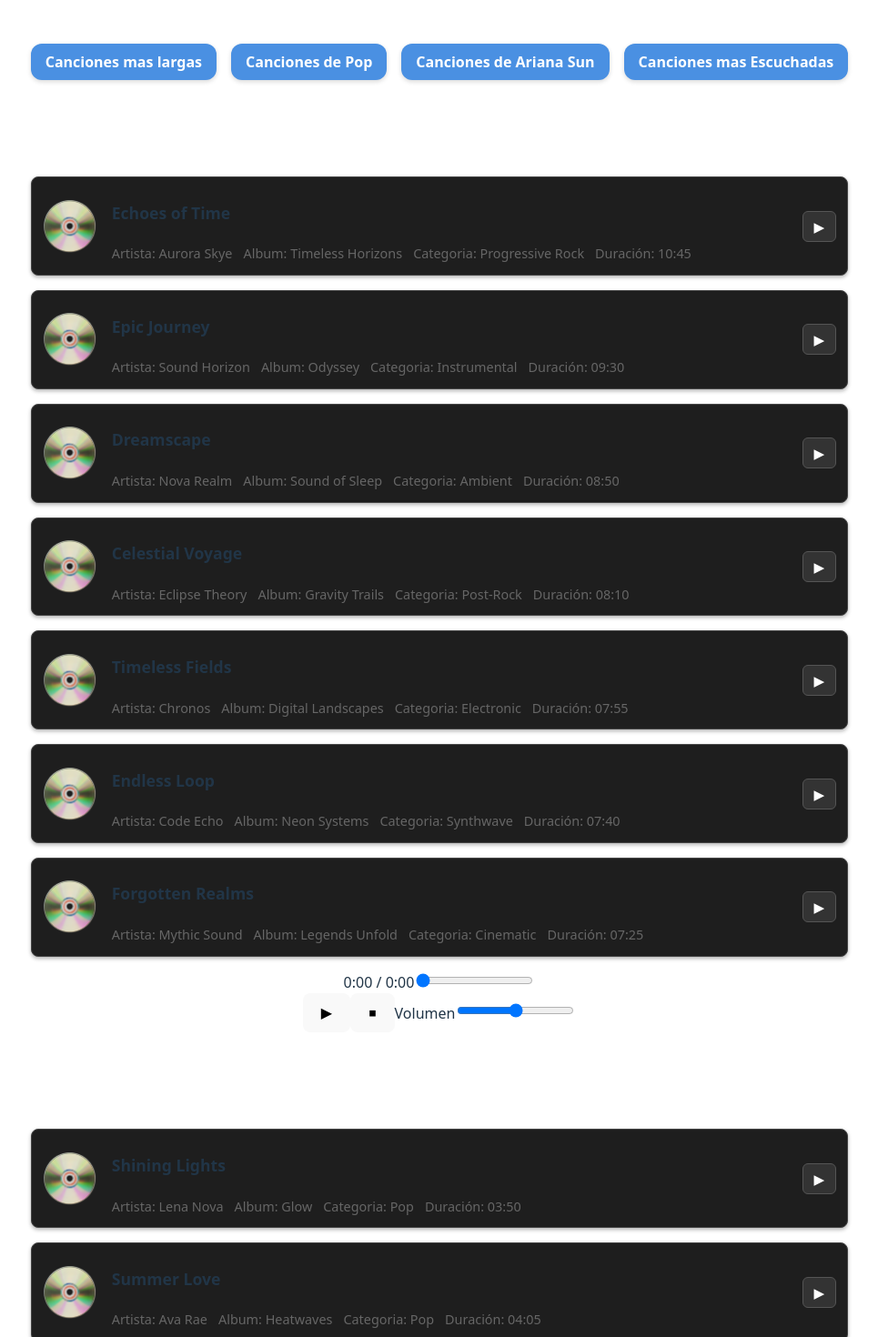
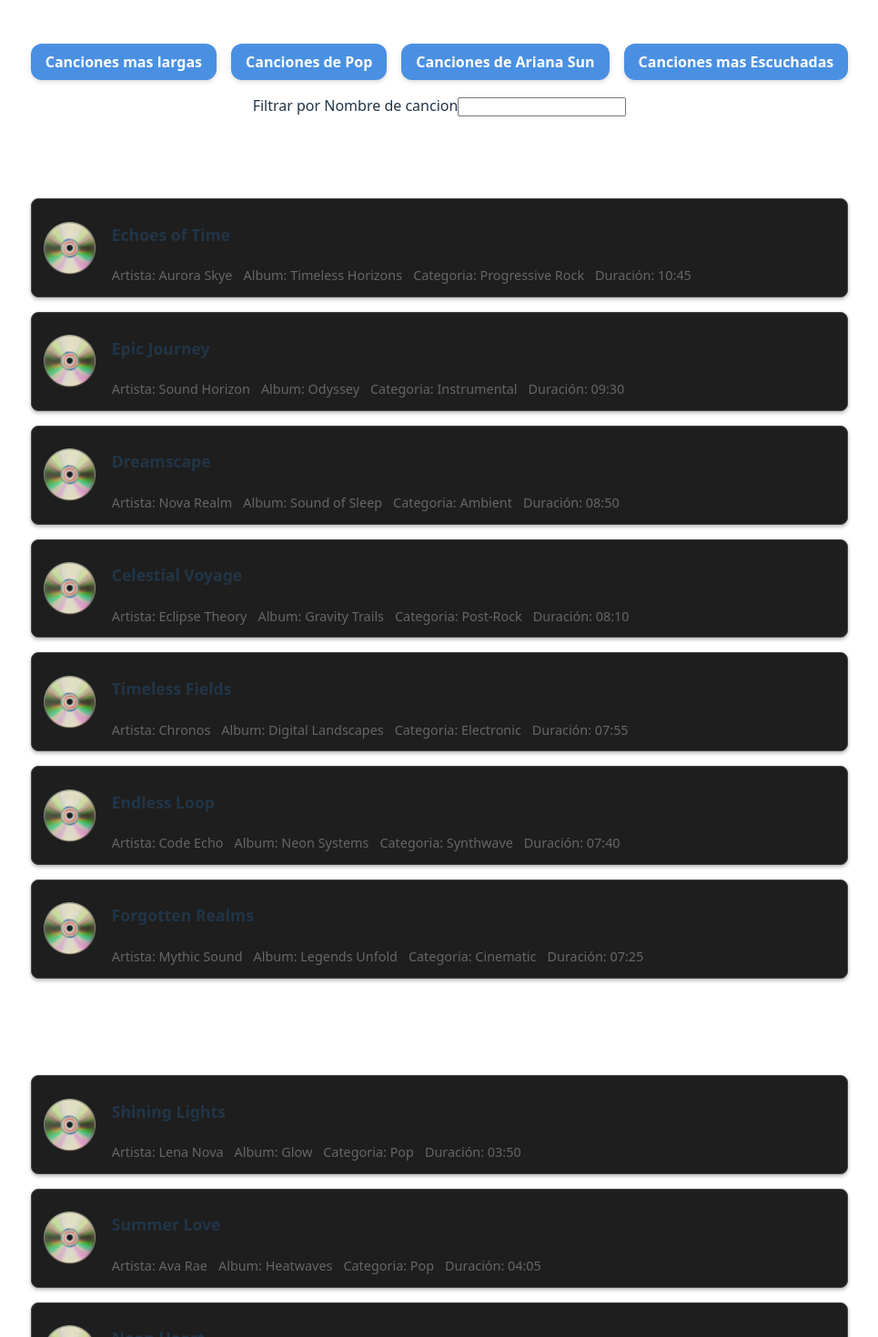
Before and after one commit to JuanCobas/react-informatorio, a React (Vite) app: page / in a window 1280 px wide. Shown: the top 1470 px of the page at 91% size, without its empty margins (157-1122 px from the left). Built offline with nearby package versions, Linux system fonts and the light colour scheme.

Commit message:
player terminado - buscador terminado - flatan estilos y agregar nombre del tema al player

```diff
--- a/src/App.tsx
+++ b/src/App.tsx
@@ -4,31 +4,61 @@ import { longestSongs } from './mocked_information/Song/song.info'
 import { sameCategorySongs } from './mocked_information/Song/song.info';
 import { artistSongs } from './mocked_information/Song/song.info';
 import { mostListenedSongs } from './mocked_information/Song/song.info';
-import SongList from './Components/SongList/SongList';
-import SongCard from './Components/SongCard/SongCard';
+import SongList from './Components/SongComponents/SongList/SongList';
+import SongCard from './Components/SongComponents/SongCard/SongCard';
 import NavBar from './Components/NavBar/NavBar';
+import SONG_URL from './mocked_information/song.URL';
+import SongFilterForm from './Components/SongComponents/SongFilterForm/songFilterForm';
+import { use, useEffect, useState } from 'react';
 
 function App() {
 
-  const longSongsList : Song[] = longestSongs;
-  const sameCategorySongsList : Song[] = sameCategorySongs;
-  const artistSongsList : Song[] = artistSongs;
-  const mostListenedSongsList : Song[] = mostListenedSongs;
+
+  const songsURL : string = SONG_URL;
+  const [filter, setFilter] = useState("");
+  const [filteredLongSongsList, setFilteredLongSongsList] = useState<Song[]>(longestSongs);
+  const [filteredSameCategorySongsList, setFilteredSameCategorySongsList] = useState<Song[]>(sameCategorySongs);
+  const [filteredArtistSongsList, setFilteredArtistSongsList] = useState<Song[]>(artistSongs);
+  const [filteredMostListenedSongsList, setFilteredMostListenedSongsList] = useState<Song[]>(mostListenedSongs);
+
+
+  useEffect(() => {
+    filterSong();
+  }, [filter]);
+
+  const filterSong = () => {
+    if(!filter){
+      setFilteredLongSongsList(longestSongs);
+      setFilteredSameCategorySongsList(sameCategorySongs);
+      setFilteredArtistSongsList(artistSongs);
+      setFilteredMostListenedSongsList(mostListenedSongs);
+    }
+    else{
+      setFilteredLongSongsList( longestSongs.filter((song) => song.title.toLowerCase().includes(filter)))
+      setFilteredSameCategorySongsList( sameCategorySongs.filter((song) => song.title.toLowerCase().includes(filter)))
+      setFilteredArtistSongsList( artistSongs.filter((song) => song.title.toLowerCase().includes(filter)))
+      setFilteredMostListenedSongsList( mostListenedSongs.filter((song) => song.title.toLowerCase().includes(filter)))
+    }
+
+
+  }
+
 
   return (
     <>
       <NavBar/>
+      <SongFilterForm callback={setFilter}/>
       <SongList title = "Canciones de Mayor Duracion" >
-          {longSongsList.map((song) => (<SongCard key={song.id} props={song}/>))}
+          {filteredLongSongsList.map((song) => (<SongCard key={song.id} song={song} songUrl={songsURL}/>))}
       </SongList>
       <SongList title = "Canciones de Misma Categoria">
-          {sameCategorySongsList.map((song) => (<SongCard key={song.id} props={song}/>))}
+          {filteredSameCategorySongsList.map((song) => (<SongCard key={song.id} song={song} songUrl={songsURL}/>))}
       </SongList>
       <SongList title = {`Canciones de ${artistSongs[0].artist}`}>
-          {artistSongsList.map((song) => (<SongCard key={song.id} props={song}/>))}
+          {filteredArtistSongsList.map((song) => (<SongCard key={song.id} song={song} songUrl={songsURL}/>))}
       </SongList>
       <SongList title = "Canciones Mas Escuchadas">
-          {mostListenedSongsList.map((song) => (<SongCard key={song.id} props={song}/>))}
+          {filteredMostListenedSongsList.map((song) => (<SongCard key={song.id} song={song} songUrl={songsURL}/>))}
       </SongList>
     </>
   )
--- a/src/Components/SongCard/SongCard.tsx
+++ b/src/Components/SongComponents/SongCard/SongCard.tsx
@@ -1,17 +1,31 @@
-import type { Song } from "../../mocked_information/Song/song.type";
+import type { Song } from "../../../mocked_information/Song/song.type";
 import styles from "./SongCardStyles.module.css"
+import SongPlayer from "../SongPlayer/SongPlayer";
+import { useRef, useState } from "react";
 
 interface SongCardProps {
-    props: Song
+    song: Song,
+    songUrl: string
+
 }
 
-function SongCard({props}: SongCardProps){
+function SongCard(props: SongCardProps){
 
-    const song: Song = props;
+    const {song, songUrl} = props;
+    const [articleClicked, setArticleClicked] = useState(false);
+
+    const handleArticleClick = () => {
+        if(articleClicked){
+            setArticleClicked(false);
+        }
+        else{
+            setArticleClicked(true);
+        }
+    }
 
     return (
         <>
-            <article className={styles.song}>
+            <article onClick={handleArticleClick} className={styles.song}>
                 <img src={song.picture} alt="Song Picture"/>
 
                 <div className={styles.songInfo}>
@@ -23,9 +37,10 @@ function SongCard({props}: SongCardProps){
                         <span>Duración: {song.duration}</span>
                     </div>
                 </div>
-                <button className={styles.playButton}> ▶ </button>
 
             </article>
+            {articleClicked ? <SongPlayer songUrl={songUrl}/> : null}
+
         </>
     )
 
--- /dev/null
+++ b/src/Components/SongComponents/SongFilterForm/songFilterForm.tsx
@@ -0,0 +1,30 @@
+import React, { useState } from "react";
+
+
+type SongFilterProp = {
+    callback: (value: string) => void,
+}
+
+function SongFilterForm(prop : SongFilterProp){
+
+    const [input, setInput ] = useState('');
+
+
+    const handleChange = (e : React.ChangeEvent<HTMLInputElement>) => {
+        const value = e.target.value;
+        setInput(value);
+        prop.callback(value.toLowerCase())
+    }
+
+    return (
+        <>
+            <form action="">
+                <label htmlFor="nameInput">Filtrar por Nombre de cancion</label>
+                <input value={input} onChange={handleChange} id="nameInput" type="text" />
+            </form>
+        </>
+    )
+
+}
+
+export default SongFilterForm;
--- a/src/Components/SongList/SongList.tsx
+++ b/src/Components/SongComponents/SongList/SongList.tsx
@@ -19,7 +19,6 @@ function SongList(props: SongListProps){
             <article className={styles.songList}>
                 <h1>{title}</h1>
                 {children}
-                <SongPlayer/>
             </article>
         </>
     )
--- a/src/Components/SongPlayer/SongPlayer.tsx
+++ b/src/Components/SongComponents/SongPlayer/SongPlayer.tsx
@@ -1,12 +1,18 @@
 import { useRef, useState, type SyntheticEvent} from "react";
-import {formatTime} from './../../Utils/UtilsTime'
+import {formatTime} from '../../../Utils/UtilsTime'
 
-function SongPlayer() {
+type songPlayerProp = {
+    songUrl : string
+}
+
+function SongPlayer(props : songPlayerProp) {
     const audioRef = useRef<HTMLAudioElement>(null);
     const inputRef = useRef<HTMLInputElement>(null);
     const [duration, setDuration] = useState<number>(0);
     const [currentTime, setCurrentTime] = useState(0);
     const [isPlaying, setIsPlatying] = useState(false);
+    const  {songUrl} = props;
+
 
 
 
@@ -57,15 +63,12 @@ function SongPlayer() {
         <>
             <div>
                 <audio ref={audioRef} onEnded={() => setIsPlatying(false)} onLoadedMetadata={() => {if(audioRef.current){ setDuration(audioRef.current.duration)}}} onTimeUpdate={(e) =>handleTimeUpdate(e)}
-                src="https://interactive-examples.mdn.mozilla.net/media/cc0-audio/t-rex-roar.mp3"></audio>
-
-
+                src={songUrl}></audio>
 
                 <div>
                     <label htmlFor="time">{formatTime(currentTime)} / {formatTime(duration)}</label>
                     <input id="time" ref={inputRef} value={currentTime} type="range" min="0" max={duration} step="0.001"
                     onChange={(value) => handleTime(Number(value.target.value))} />
-
                 </div>
 
                 <div>
--- /dev/null
+++ b/src/mocked_information/song.URL.ts
@@ -0,0 +1,3 @@
+const SONG_URL : string = "https://interactive-examples.mdn.mozilla.net/media/cc0-audio/t-rex-roar.mp3"
+
+export default SONG_URL
```
Also changed, not shown: src/Components/SongComponents/SongCard/SongCardStyles.module.css (renamed from src/Components/SongCard/SongCardStyles.module.css), src/Components/SongComponents/SongList/SongListStyles.module.css (renamed from src/Components/SongList/SongListStyles.module.css).
